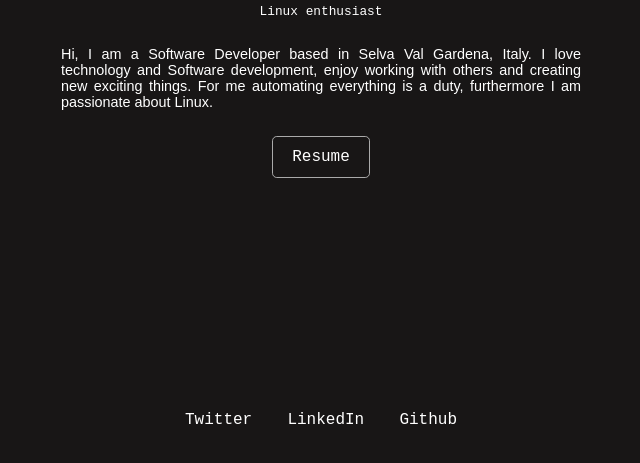
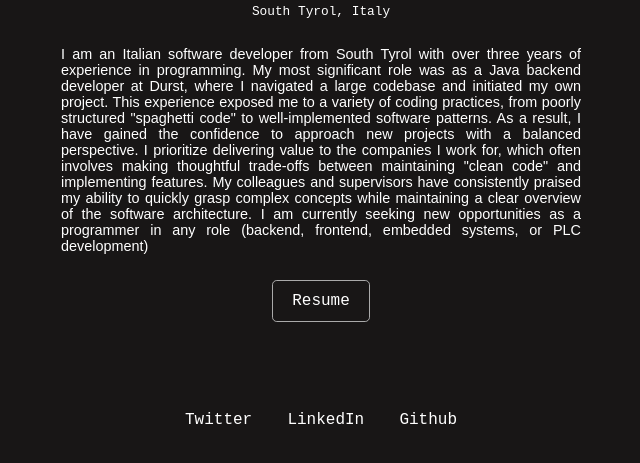
Before and after one commit to SenonerK/website, a plain HTML site: page index.html in a window 1280 px wide. Shown: the part 329-792 px from the top of the page, without its empty margins (319-959 px from the left). Drawn offline with Linux system fonts and the light colour scheme.

Commit message:
update text on website

```diff
--- a/index.html
+++ b/index.html
@@ -47,14 +47,26 @@
         <div class="cover-heading">
           <h1>Kevin Senoner</h1>
           <p>Software Developer</p>
-          <p>Linux enthusiast</p>
+          <p>South Tyrol, Italy</p>
         </div>
         <div class="cover-body">
           <p>
-            Hi, I am a Software Developer based in Selva Val Gardena, Italy. I
-            love technology and Software development, enjoy working with others
-            and creating new exciting things. For me automating everything is a
-            duty, furthermore I am passionate about Linux.
+            I am an Italian software developer from South Tyrol with over
+            three years of experience in programming. My most significant
+            role was as a Java backend developer at Durst, where I navigated
+            a large codebase and initiated my own project. This experience
+            exposed me to a variety of coding practices, from poorly
+            structured "spaghetti code" to well-implemented software
+            patterns. As a result, I have gained the confidence to approach
+            new projects with a balanced perspective. I prioritize delivering
+            value to the companies I work for, which often involves making
+            thoughtful trade-offs between maintaining "clean code" and
+            implementing features. My colleagues and supervisors have
+            consistently praised my ability to quickly grasp complex concepts
+            while maintaining a clear overview of the software architecture. I
+            am currently seeking new opportunities as a programmer in any
+            role (backend, frontend, embedded systems, or PLC
+            development)
           </p>
         </div>
         <div class="cover-buttons">
```
